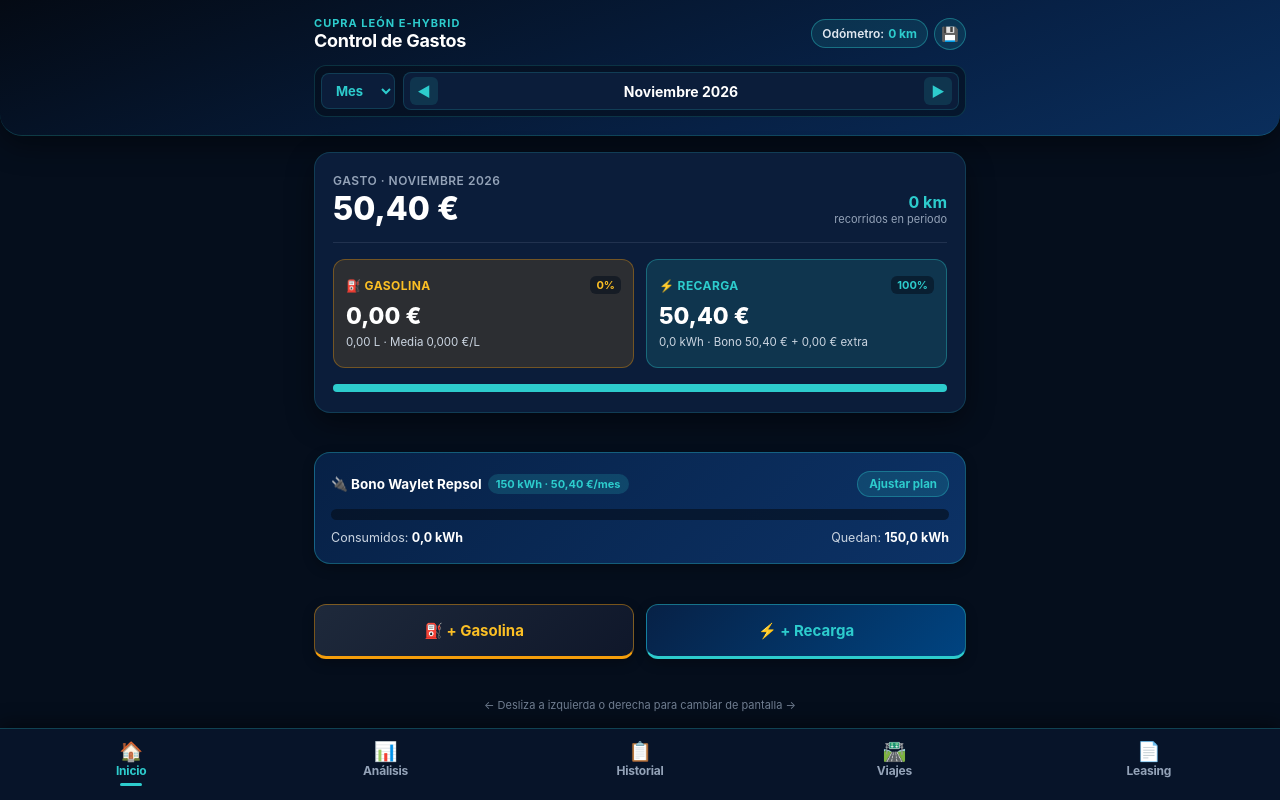
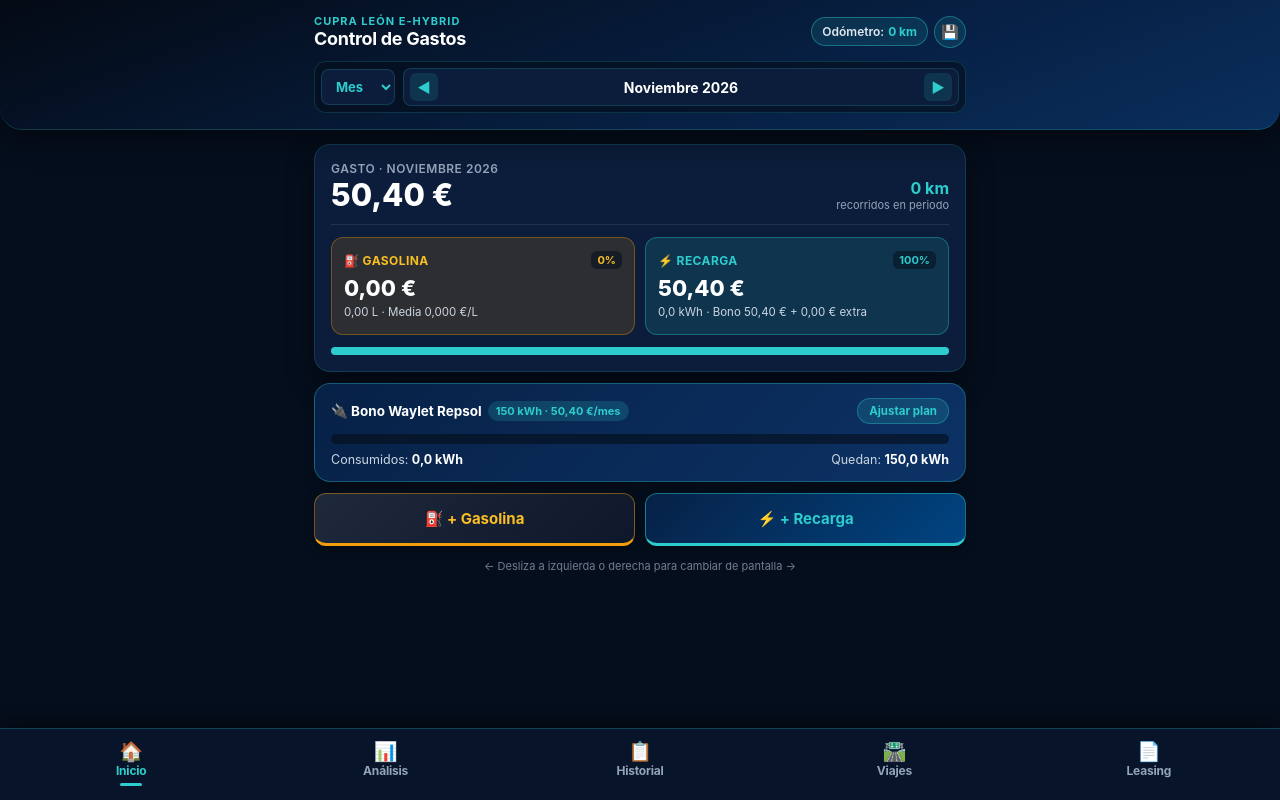
Before and after one commit to josanlerma9999/cupra-gastos, a plain HTML site: page index.html in a window 1280 px wide. Drawn offline with Linux system fonts and the light colour scheme.

Commit message:
Update index.html

```diff
--- a/index.html
+++ b/index.html
@@ -45,6 +45,10 @@
       -webkit-tap-highlight-color: transparent;
     }
 
+    html, body {
+      overscroll-behavior: none;
+    }
+
     body {
       background-color: var(--bg-app);
       color: var(--text-main);
@@ -56,11 +60,14 @@
       overflow-x: hidden;
     }
 
-    /* HEADER OSCURO BBVA-CYAN */
+    /* HEADER OSCURO BBVA-CYAN FIJO ARRIBA */
     .app-header {
+      position: sticky;
+      top: 0;
+      z-index: 80;
       background: linear-gradient(160deg, #040A14 0%, #072146 65%, #0A2E5C 100%);
       color: #FFFFFF;
-      padding: 16px 14px 18px;
+      padding: 14px 14px 16px;
       border-bottom-left-radius: 22px;
       border-bottom-right-radius: 22px;
       border-bottom: 1px solid rgba(45, 204, 205, 0.25);
@@ -72,7 +79,7 @@
       display: flex;
       justify-content: space-between;
       align-items: center;
-      margin-bottom: 14px;
+      margin-bottom: 12px;
       gap: 8px;
     }
 
@@ -232,22 +239,21 @@
       flex-direction: column;
     }
 
-    /* DISTRIBUCIÓN A PANTALLA COMPLETA EN INICIO */
+    /* DISTRIBUCIÓN COMPACTA EN INICIO */
     #view-home.active {
-      flex: 1;
       display: flex;
       flex-direction: column;
-      justify-content: space-between;
-      gap: 14px;
-      padding-top: 16px;
-      padding-bottom: 6px;
-    }
-
-    /* TARJETA PRINCIPAL DE GASTOS SEPARADOS (DEBAJO DE CABECERA) */
+      justify-content: flex-start;
+      gap: 11px;
+      padding-top: 14px;
+      padding-bottom: 8px;
+    }
+
+    /* TARJETA PRINCIPAL DE GASTOS SEPARADOS */
     .hero-card {
       background: var(--card-bg);
       border-radius: var(--radius-lg);
-      padding: 20px 18px;
+      padding: 16px;
       margin-top: 0;
       box-shadow: var(--shadow-md);
       border: 1px solid var(--border-light);
@@ -257,9 +263,9 @@
       display: flex;
       justify-content: space-between;
       align-items: flex-end;
-      padding-bottom: 16px;
+      padding-bottom: 12px;
       border-bottom: 1px solid var(--border-subtle);
-      margin-bottom: 16px;
+      margin-bottom: 12px;
     }
 
     .total-label {
@@ -271,11 +277,11 @@
     }
 
     .total-amount {
-      font-size: 32px;
+      font-size: 31px;
       font-weight: 800;
       color: #FFFFFF;
       line-height: 1.1;
-      margin-top: 3px;
+      margin-top: 2px;
     }
 
     .km-badge { text-align: right; }
@@ -295,13 +301,13 @@
     .split-grid {
       display: grid;
       grid-template-columns: 1fr 1fr;
-      gap: 12px;
-      margin-bottom: 16px;
+      gap: 10px;
+      margin-bottom: 12px;
     }
 
     .energy-box {
       border-radius: var(--radius-md);
-      padding: 16px 12px;
+      padding: 13px 12px;
       position: relative;
       overflow: hidden;
       border: 1px solid transparent;
@@ -321,7 +327,7 @@
       display: flex;
       align-items: center;
       justify-content: space-between;
-      margin-bottom: 8px;
+      margin-bottom: 6px;
     }
 
     .energy-title {
@@ -346,10 +352,10 @@
     .ev .energy-pct { color: var(--bbva-cyan); }
 
     .energy-amount {
-      font-size: 23px;
+      font-size: 22px;
       font-weight: 800;
       color: #FFFFFF;
-      margin-bottom: 5px;
+      margin-bottom: 4px;
     }
 
     .energy-meta {
@@ -402,7 +408,7 @@
       background: linear-gradient(135deg, #072146 0%, #0C3266 100%);
       color: #FFFFFF;
       border-radius: var(--radius-lg);
-      padding: 18px 16px;
+      padding: 14px 16px;
       margin-top: 0;
       border: 1px solid rgba(45, 204, 205, 0.32);
       box-shadow: var(--shadow-sm);
@@ -412,7 +418,7 @@
       display: flex;
       justify-content: space-between;
       align-items: center;
-      margin-bottom: 12px;
+      margin-bottom: 10px;
       gap: 8px;
     }
 
@@ -446,11 +452,11 @@
     }
 
     .bono-track {
-      height: 11px;
+      height: 10px;
       background: rgba(5, 14, 28, 0.65);
       border-radius: 999px;
       overflow: hidden;
-      margin-bottom: 10px;
+      margin-bottom: 8px;
     }
 
     .bono-fill {
@@ -475,14 +481,14 @@
     .quick-actions {
       display: grid;
       grid-template-columns: 1fr 1fr;
-      gap: 12px;
+      gap: 10px;
       margin: 0;
     }
 
     .btn-action {
       border: none;
       border-radius: var(--radius-md);
-      padding: 16px 12px;
+      padding: 15px 12px;
       font-size: 15px;
       font-weight: 700;
       cursor: pointer;
@@ -514,7 +520,7 @@
       text-align: center;
       font-size: 11px;
       color: var(--text-muted);
-      margin-top: 0;
+      margin-top: 2px;
       opacity: 0.75;
     }
 
@@ -1127,7 +1133,7 @@
 </head>
 <body>
 
-  <!-- CABECERA -->
+  <!-- CABECERA FIJA -->
   <header class="app-header">
     <div class="container">
       <div class="header-top">
@@ -1163,7 +1169,7 @@
 
   <main class="container">
 
-    <!-- VISTA 1: INICIO (CABINA RÁPIDA A PANTALLA COMPLETA) -->
+    <!-- VISTA 1: INICIO (TARJETAS COMPACTAS Y AGRUPADAS) -->
     <section id="view-home" class="view-section active">
       <div class="hero-card">
         <div class="total-row">
@@ -2084,15 +2090,18 @@
       } else if (tab === 'data') {
         document.getElementById('btn-header-data').classList.add('active');
       }
-      window.scrollTo({ top: 0, behavior: 'smooth' });
-    }
-
-    // DETECTOR TÁCTIL DE DESLIZAMIENTO IZQUIERDA / DERECHA
+      if (window.scrollY > 0) {
+        window.scrollTo({ top: 0, behavior: 'auto' });
+      }
+    }
+
+    // DETECTOR TÁCTIL DE DESLIZAMIENTO IZQUIERDA / DERECHA (SIN REBOTE VERTICAL)
     (function initSwipeNavigation() {
       let startX = 0;
       let startY = 0;
       let startTime = 0;
       let ignoreSwipe = false;
+      let isHorizontalSwipe = false;
 
       document.addEventListener('touchstart', (e) => {
         if (e.touches.length !== 1) return;
@@ -2103,10 +2112,23 @@
           return;
         }
         ignoreSwipe = false;
+        isHorizontalSwipe = false;
         startX = e.touches[0].clientX;
         startY = e.touches[0].clientY;
         startTime = Date.now();
       }, { passive: true });
+
+      document.addEventListener('touchmove', (e) => {
+        if (ignoreSwipe || e.touches.length !== 1) return;
+        const dx = e.touches[0].clientX - startX;
+        const dy = e.touches[0].clientY - startY;
+        if (!isHorizontalSwipe && Math.abs(dx) > 12 && Math.abs(dx) > Math.abs(dy) * 1.2) {
+          isHorizontalSwipe = true;
+        }
+        if (isHorizontalSwipe) {
+          e.preventDefault();
+        }
+      }, { passive: false });
 
       document.addEventListener('touchend', (e) => {
         if (ignoreSwipe || e.changedTouches.length !== 1) return;
@@ -2114,7 +2136,7 @@
         const dy = e.changedTouches[0].clientY - startY;
         const dt = Date.now() - startTime;
 
-        if (dt < 600 && Math.abs(dx) > 55 && Math.abs(dx) > Math.abs(dy) * 1.45) {
+        if (dt < 650 && Math.abs(dx) > 50 && Math.abs(dx) > Math.abs(dy) * 1.35) {
           if (dx < 0) {
             const idx = TAB_ORDER.indexOf(currentTab);
             if (idx >= 0 && idx < TAB_ORDER.length - 1) {
```
